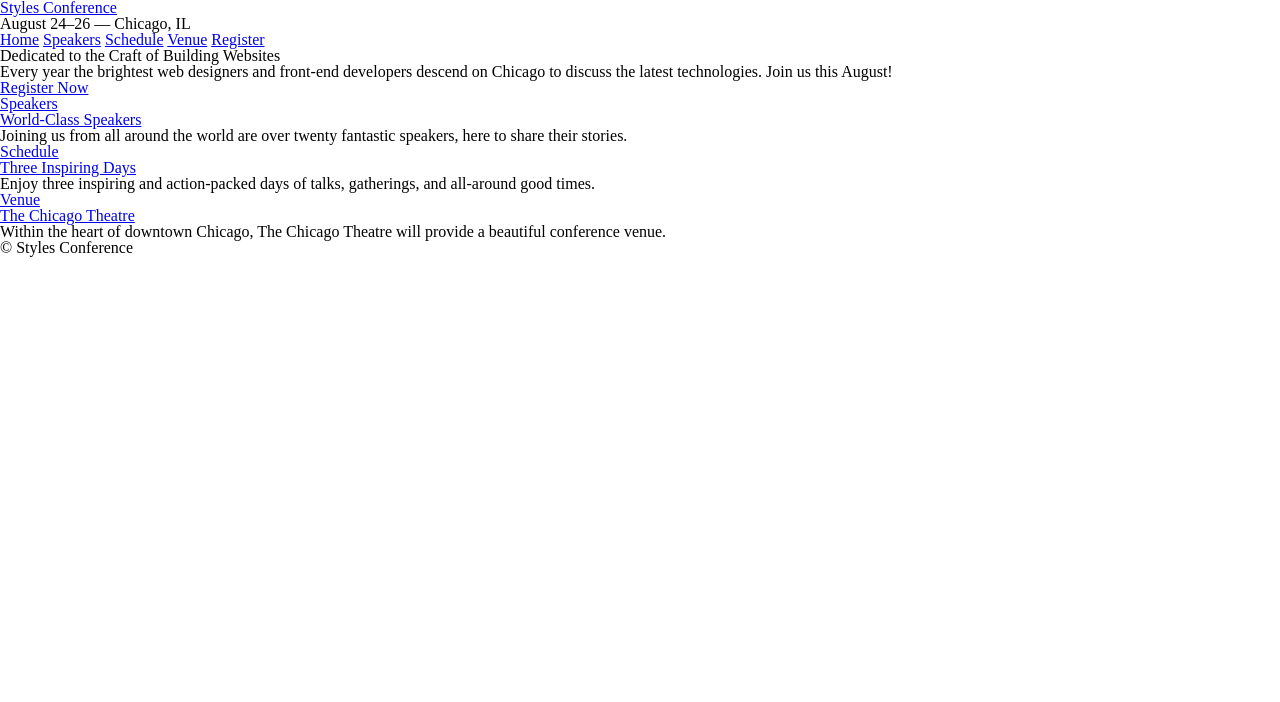
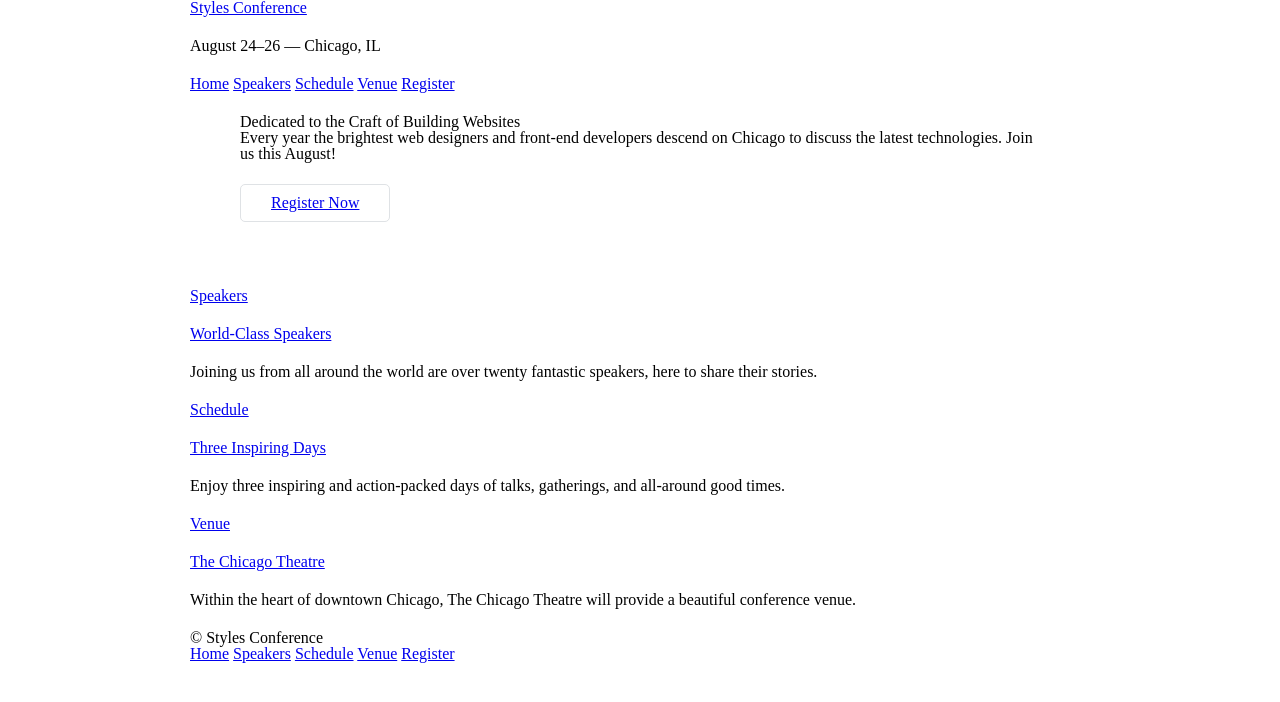
Before and after one commit to Dnld/stylesconf, a plain HTML site: page index.html in a window 1280 px wide. Drawn offline with Linux system fonts and the light colour scheme.

Commit message:
add basic CSS

```diff
--- a/assets/stylesheets/main.css
+++ b/assets/stylesheets/main.css
@@ -46,3 +46,69 @@ table {
     border-collapse: collapse;
     border-spacing: 0;
 }
+
+/*
+    ===============================================
+
+    Grid
+
+    ===============================================
+*/
+
+*,
+*:before,
+*:after {
+    -webkit-box-sizing: border-box;
+       -moz-box-sizing: border-box;
+            box-sizing: border-box;
+}
+
+.container {
+    margin: 0 auto;
+    padding-right: 30px;
+    padding-left: 30px;
+    width: 960px
+}
+
+/*
+    ===============================================
+
+    Typography
+
+    ===============================================
+*/
+
+h1, h3, h4, h5, p {
+    margin-bottom: 22px;
+}
+
+/*
+    ===============================================
+
+    Buttons
+
+    ===============================================
+*/
+
+.btn {
+    border-radius: 5px;
+    display: inline-block;
+    margin: 0;
+}
+
+.btn-alt {
+    border: 1px solid #dfe2e5;
+    padding: 10px 30px;
+}
+
+/*
+    ===============================================
+
+    Home
+
+    ===============================================
+*/
+
+.hero {
+    padding: 22px 80px 66px 80px;
+}
--- a/index.html
+++ b/index.html
@@ -10,8 +10,7 @@
 
 <body>
 
-    <header>
-
+    <header class="container">
         <h1>
             <a href="index.html">Styles Conference</a>
         </h1>
@@ -27,13 +26,13 @@
 
     </header>
 
-    <section>
+    <section class="hero container">
         <h2>Dedicated to the Craft of Building Websites</h2>
         <p>Every year the brightest web designers and front-end developers descend on Chicago to discuss the latest technologies. Join us this August!</p>
-        <a href="register.html">Register Now</a>
+        <a class="btn btn-alt" href="register.html">Register Now</a>
     </section>
 
-    <section>
+    <section class="container">
 
         <section>
              <a href="speakers.html">
@@ -61,8 +60,18 @@
 
     </section>
 
-    <footer>
+    <footer class="container">
+
         <small>&copy; Styles Conference</small>
+
+        <nav>
+            <a href="index.html">Home</a>
+            <a href="speakers.html">Speakers</a>
+            <a href="schedule.html">Schedule</a>
+            <a href="venue.html">Venue</a>
+            <a href="register.html">Register</a>
+        </nav>
+
     </footer>
 
 </body>
```
Also changed, not shown: register.html (+14 -4 lines), schedule.html (+14 -4 lines), speakers.html (+14 -4 lines), venue.html (+14 -4 lines).
